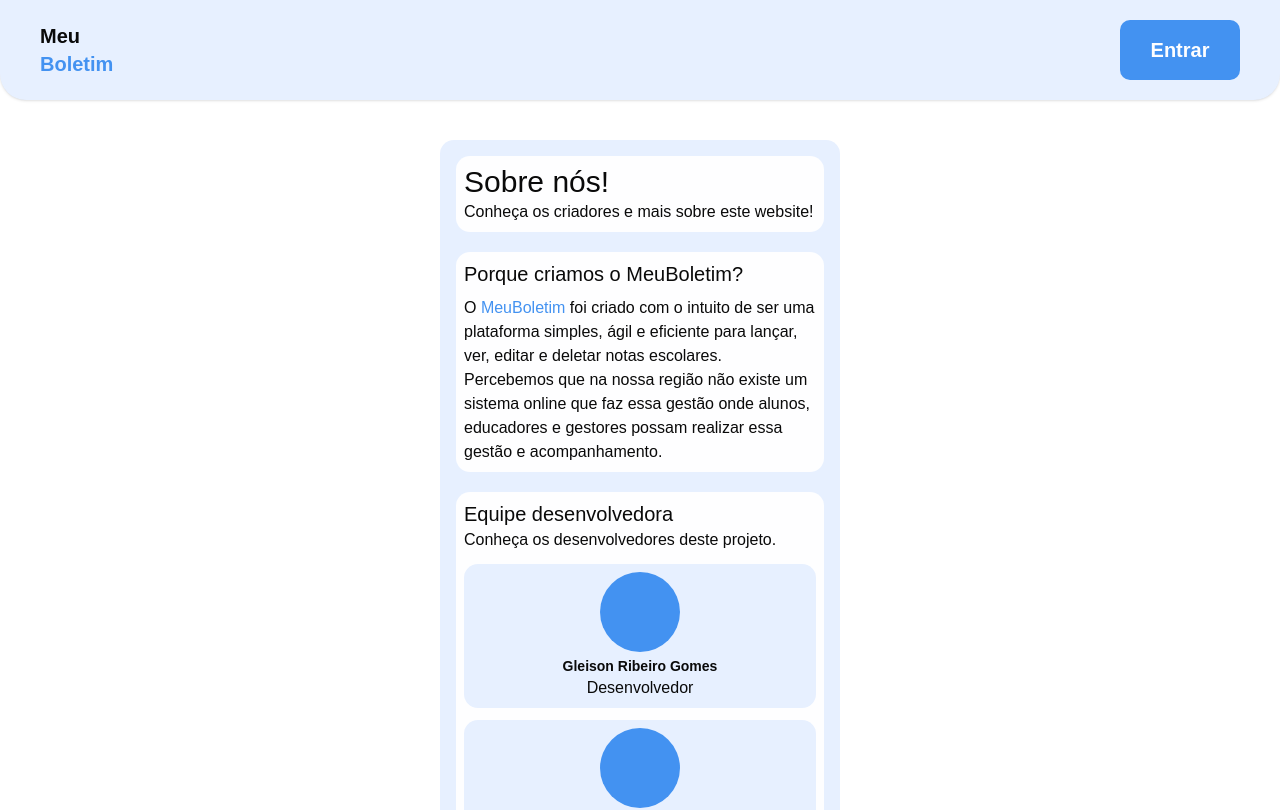
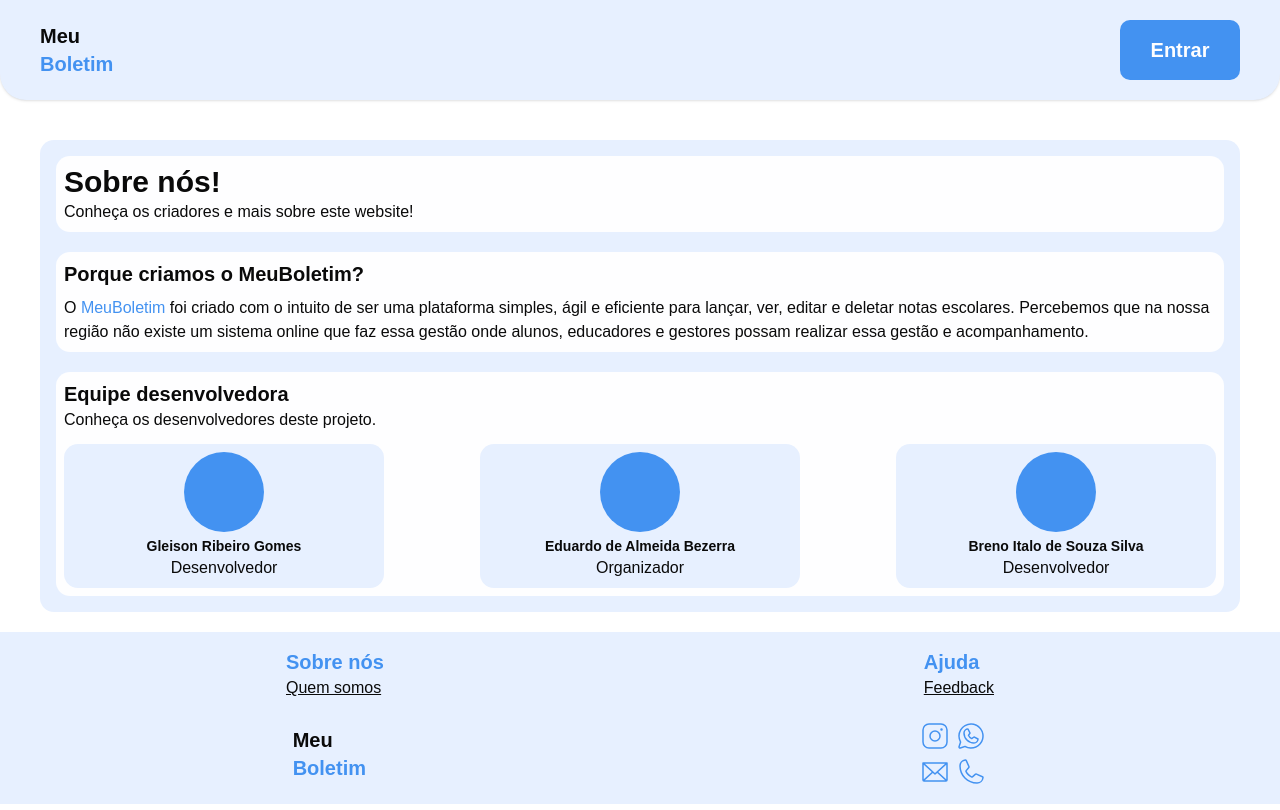
Before and after one commit to Gleison-dev/meuBoletimFrontend, a React (Vite) app: page /aboutUs in a window 1280 px wide. Shown: the top 810 px of the page. Built offline with nearby package versions, Linux system fonts and the light colour scheme.

Commit message:
feat: Responsivity

```diff
--- a/src/pages/AboutUs/aboutUs.jsx
+++ b/src/pages/AboutUs/aboutUs.jsx
@@ -2,13 +2,17 @@ export default function AboutUs() {
   return (
     <>
       <section className="flex justify-center mt-10">
-        <div className="w-100 rounded-xl p-4 bg-azul-claro">
+        <div className="lg:w-300 w-100 rounded-xl p-4 bg-azul-claro">
           <div className="p-2 rounded-xl bg-branco">
-            <h1 className="text-3xl">Sobre nós!</h1>
+            <h1 className="text-3xl">
+              <strong>Sobre nós!</strong>
+            </h1>
             <p>Conheça os criadores e mais sobre este website!</p>
           </div>
           <div className="p-2 rounded-xl bg-branco mt-5">
-            <h1 className="text-xl mb-2">Porque criamos o MeuBoletim?</h1>
+            <h1 className="text-xl mb-2">
+              <strong>Porque criamos o MeuBoletim?</strong>
+            </h1>
             <p>
               O <span className="text-azul">MeuBoletim</span> foi criado com o
               intuito de ser uma plataforma simples, ágil e eficiente para
@@ -20,24 +24,27 @@ export default function AboutUs() {
           </div>
           <div className="flex flex-col gap-3 p-2 rounded-xl bg-branco mt-5">
             <div>
-              <h1 className="text-xl">Equipe desenvolvedora</h1>
+              <h1 className="text-xl">
+                <strong>Equipe desenvolvedora</strong>
+              </h1>
               <p>Conheça os desenvolvedores deste projeto.</p>
             </div>
-            <div className="p-2 rounded-xl flex flex-col justify-center items-center bg-azul-claro">
+            <div className="lg:flex lg:flex-row lg:justify-between flex flex-col gap-3">
+              <div className="lg:w-80 p-2 rounded-xl flex flex-col justify-center items-center bg-azul-claro">
                 <div className="w-20 h-20 mb-1 bg-azul rounded-full"></div>
                 <p className="text-sm">
                   <strong>Gleison Ribeiro Gomes</strong>
                 </p>
                 <p>Desenvolvedor</p>
               </div>
-            <div className="p-2 rounded-xl flex flex-col justify-center items-center bg-azul-claro">
+              <div className="lg:w-80 p-2 rounded-xl flex flex-col justify-center items-center bg-azul-claro">
                 <div className="w-20 h-20 mb-1 bg-azul rounded-full"></div>
                 <p className="text-sm">
                   <strong>Eduardo de Almeida Bezerra</strong>
                 </p>
                 <p>Organizador</p>
               </div>
-            <div className="p-2 rounded-xl flex flex-col justify-center items-center bg-azul-claro">
+              <div className="lg:w-80 p-2 rounded-xl flex flex-col justify-center items-center bg-azul-claro">
                 <div className="w-20 h-20 mb-1 bg-azul rounded-full"></div>
                 <p className="text-sm">
                   <strong>Breno Italo de Souza Silva</strong>
@@ -46,6 +53,7 @@ export default function AboutUs() {
               </div>
             </div>
           </div>
+        </div>
       </section>
     </>
   );
```
Lines whose indentation alone changed are shown as unchanged.
